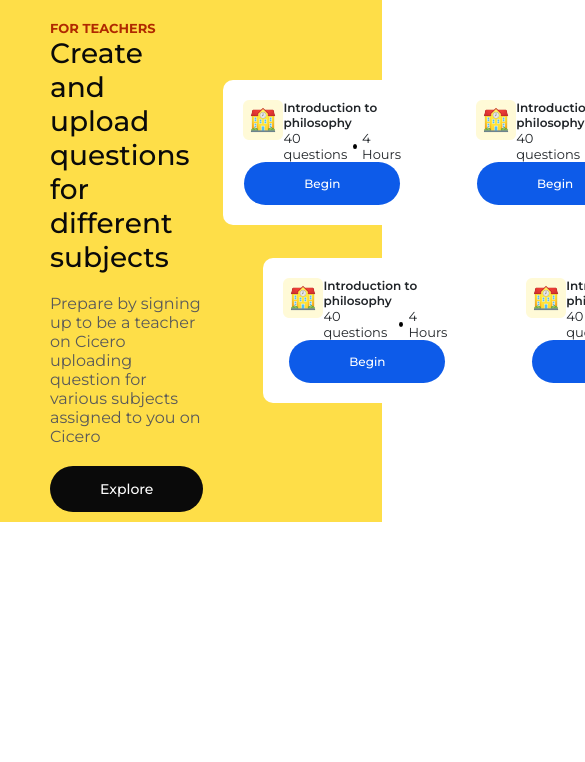
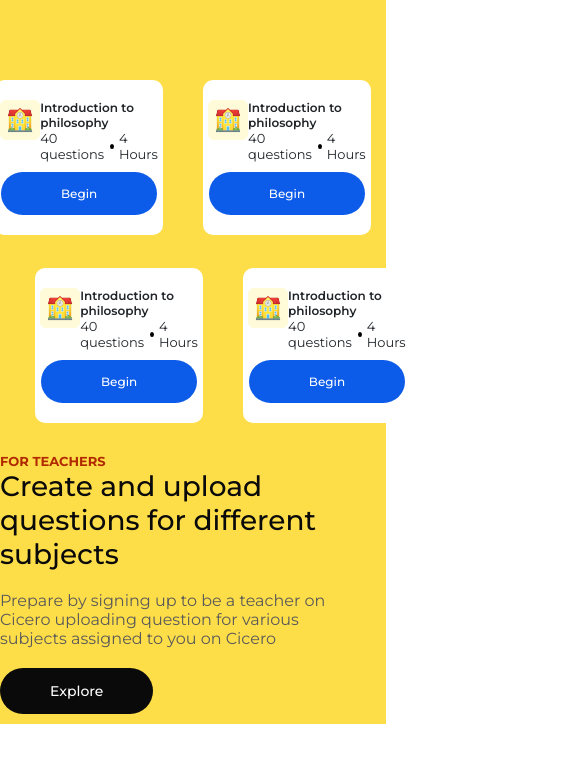
Before and after one commit to habdullhigh/Project-Cicero, a plain HTML site: page landing page/index.html in a window 390 px wide. Shown: the top 762 px of the page, 585 px wide, since content can reach past the window. Drawn offline with Linux system fonts and the light colour scheme.

Commit message:
made it responsive to tablet and mobile

```diff
--- a/landing page/style.css
+++ b/landing page/style.css
@@ -7,18 +7,22 @@
 html{
     font-size: 10px;
 }
+body{
+    overflow-x: hidden;
+}
 
 
 .section-4{
     display: flex;
     background-color: #fede48;
-    width: 98vw;
+    width: 99vw;
     padding: 2rem 2rem 1rem 5rem;
     justify-content: space-between;
     position: relative;
 }
 .teachers{
     flex-basis: 35%;
+
 }
 .teachers  span{
     font-weight: 700;
@@ -48,18 +52,18 @@ html{
 .teachers-flex{
     margin-top: 5rem;
     position: relative;
-    flex-basis: 70%;
+    flex-basis: 65%;
 }
 .flex-{
     display: flex;
     position: relative;
-
+    align-self: flex-end;
 }
 .flex->div{
     background-color:white;
     border-radius: 1rem;
     display: flex;
-    padding: 2rem 1.5rem 2rem 2rem;
+    padding: 2rem 1.5rem 2rem 1.5rem;
     margin: 1rem 2rem;
 }
 .flex- >div{
@@ -101,6 +105,7 @@ html{
     width: auto;
     height: auto;
     align-items: center;
+    margin-bottom: 1rem;
 }
 .inner code{
     width: 5px;
@@ -115,10 +120,6 @@ button{
     outline: none;
     border: none;
 }
-.flex2 .end{
-    border-radius: 1rem 0rem 0rem 1rem;
-    margin-right: 0;
-}
 .button1{
     border-radius: 3rem;
     background-color: #0d5be9;
@@ -127,3 +128,30 @@ button{
     font-size: 1.2rem;
     padding: 1.4rem 6rem;
 }
+
+
+@media (max-width:930px){
+    .flex- >div{
+        padding: 2rem .5rem;
+    }
+}
+@media (max-width:865px){
+    .teachers-flex{
+        flex-basis: 75%;
+    }
+}
+@media (max-width:845px){
+    .teachers{
+        flex-basis: 25%;
+    }
+}
+@media (max-width:760px) {
+    .section-4{
+        padding-left: 0;
+        flex-direction: column-reverse;
+        align-items: center;
+    }
+    .teachers-flex{
+        margin-bottom: 2rem;
+    }
+}
```
